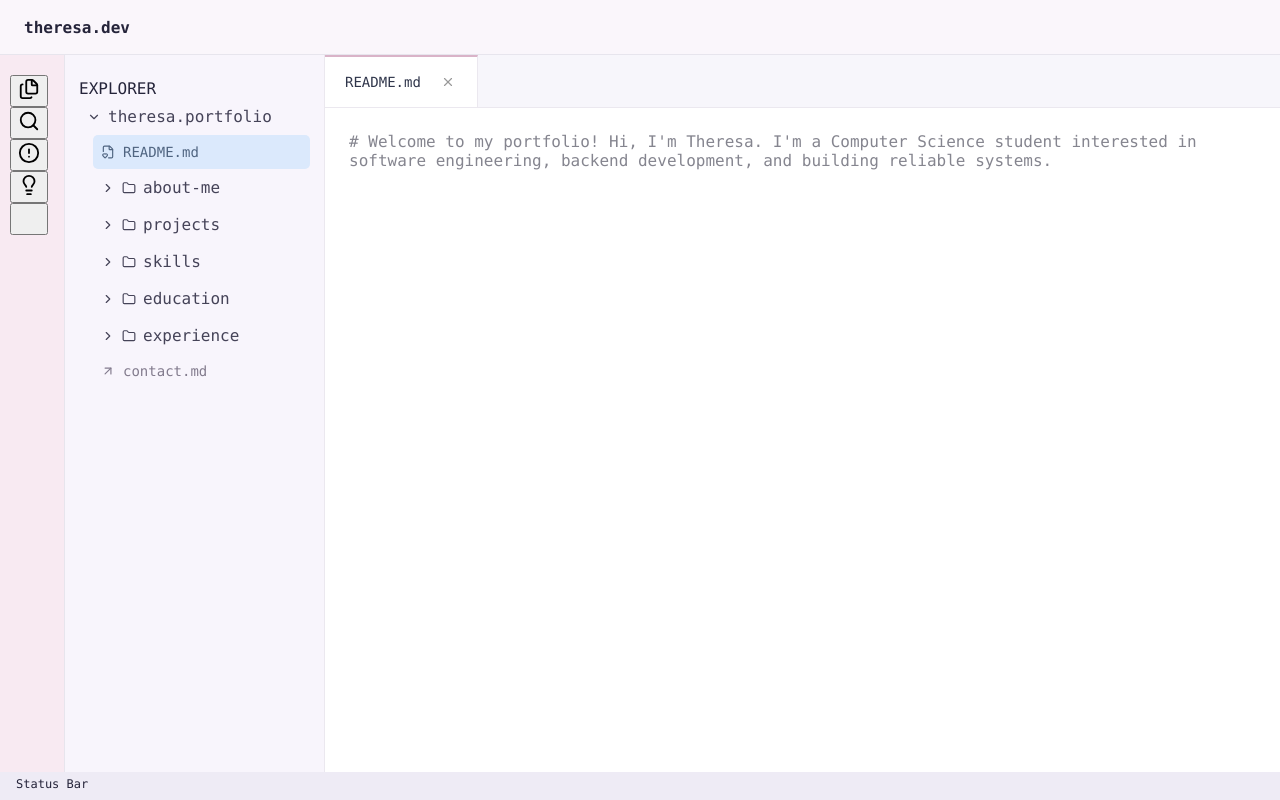
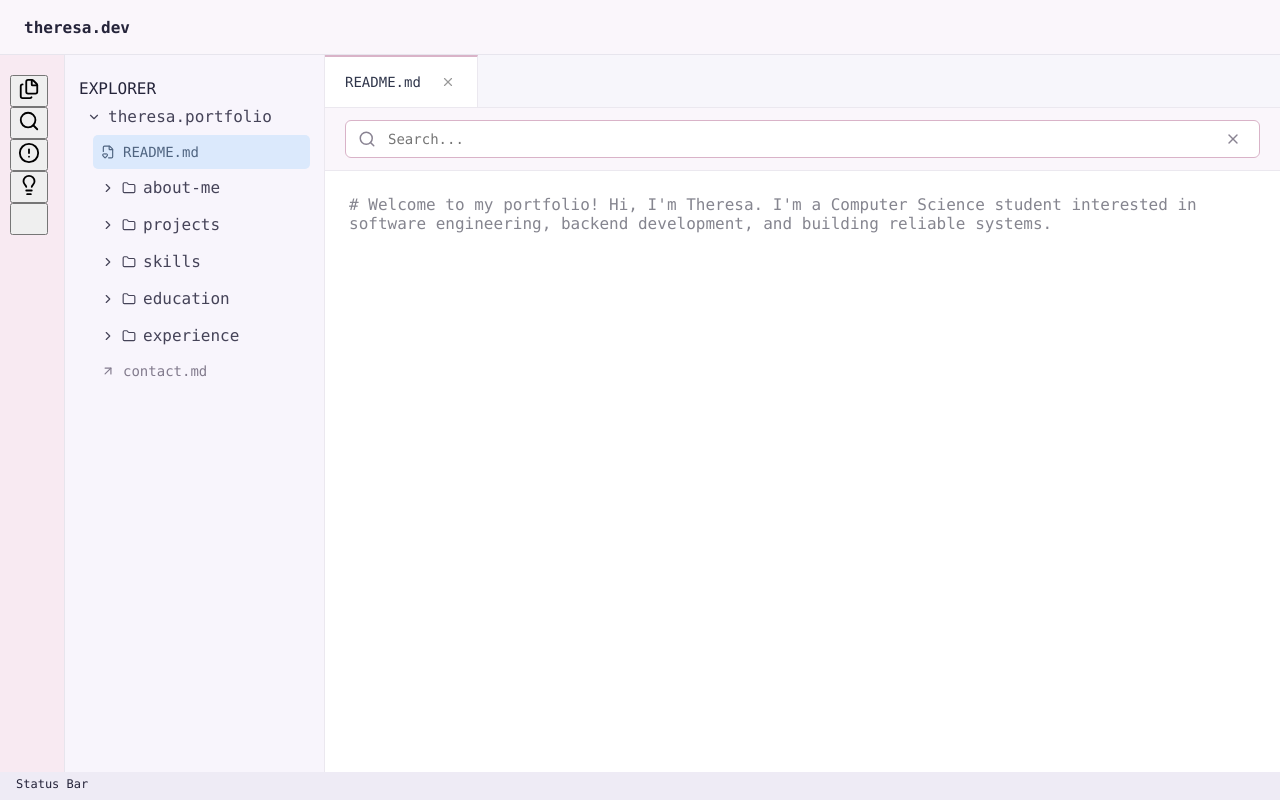
Before and after one commit to theresa-ta/theresata-portfolio, a React (Vite) app in the folder portfolio-frontend/: page / in a window 1280 px wide. Both pictures are taken after a click on the button 29 px from the left and 123 px from the top of the page. Built offline with nearby package versions, Linux system fonts and the light colour scheme; some icons are missing.

Commit message:
Created search bar and functionality.

```diff
--- a/portfolio-frontend/src/App.css
+++ b/portfolio-frontend/src/App.css
@@ -201,3 +201,77 @@ after activity bar & file explorer take their widths
   background-color: #ebe8ef;
   border-radius: 4px;
 }
+/* CSS BAR */
+.search-panel {
+  width: 100%;
+  padding: 12px 20px;
+  background-color: #FAF6FB;
+  border-bottom: 1px solid #ebe8ef;
+}
+
+.search-input-container {
+  display: flex;
+  align-items: center;
+  gap: 10px;
+  padding: 9px 12px;
+  background-color: #ffffff;
+  border: 1px solid #d9b3c8;
+  border-radius: 6px;
+  color: #898392;
+}
+
+.search-input-container input {
+  flex: 1;
+  border: none;
+  outline: none;
+  background: transparent;
+  font-family: Consolas, "Courier New", monospace;
+  font-size: 14px;
+  color: #25243a;
+}
+
+.search-input-container button {
+  display: flex;
+  align-items: center;
+  justify-content: center;
+  border: none;
+  background: transparent;
+  color: #898392;
+  cursor: pointer;
+}
+
+.search-input-container button:hover {
+  color: #625477;
+}
+
+.search-results {
+  margin-top: 8px;
+  max-height: 250px;
+  overflow-y: auto;
+}
+
+.search-result {
+  padding: 10px 12px;
+  border-radius: 5px;
+  cursor: pointer;
+  color: #625477;
+}
+
+.search-result:hover {
+  background-color: #f0e4f2;
+}
+
+.search-result-preview {
+  margin-top: 4px;
+  font-size: 12px;
+  color: #898392;
+  white-space: nowrap;
+  overflow: hidden;
+  text-overflow: ellipsis;
+}
+
+.no-results {
+  padding: 12px;
+  color: #898392;
+  font-size: 13px;
+}
--- a/portfolio-frontend/src/App.jsx
+++ b/portfolio-frontend/src/App.jsx
@@ -5,6 +5,8 @@ import { useState } from 'react'
 
 function App() {
     const [activeActivity, setActiveActivity] = useState("explorer")
+    const [isSearchOpen, setIsSearchOpen] = useState(false)
+    const [searchQuery, setSearchQuery] = useState("")
     const [isRootOpen, setIsRootOpen] = useState(true)
     const [isAboutMeOpen, setIsAboutMeOpen] = useState(false)
     const [isProjectsOpen, setIsProjectsOpen] = useState(false)
@@ -54,6 +56,9 @@ function App() {
         }
     }
 
+    const searchResults = Object.entries(fileContents).filter(([fileName, content]) => content.toLowerCase().includes(searchQuery.toLowerCase())
+    )
+
     return (
         <div className="app">
             <header className="top-navigation">
@@ -72,7 +77,10 @@ function App() {
 
                     <button
                         className={activeActivity === "search" ? "activity-icon active-activity" : "activity-icon"}
-                        onClick={() => setActiveActivity("search")}
+                        onClick={() => {
+                            setActiveActivity("search")
+                            setIsSearchOpen(!isSearchOpen)
+                        }}
                     >
                         <Search size={22} />
                     </button>
@@ -240,6 +248,51 @@ function App() {
                     ))}
                 </div>
 
+                {isSearchOpen && (
+                    <div className="search-panel">
+                        <div className="search-input-container">
+                            <Search size={18} />
+
+                            <input
+                                type="text"
+                                placeholder="Search..."
+                                autoFocus
+                                value={searchQuery}
+                                onChange={(event) => setSearchQuery(event.target.value)}
+                            />
+
+                            <button onClick={() => setIsSearchOpen(false)}>
+                                <X size={16} />
+                            </button>
+                        </div>
+                        {searchQuery && (
+                            <div className="search-results">
+                                {searchResults.length > 0 ? (
+                                    searchResults.map(([fileName, content]) => (
+                                        <div
+                                            key={fileName}
+                                            className="search-result"
+                                            onClick={() => {
+                                                openFile(fileName)
+                                                setIsSearchOpen(false)
+                                            }}
+                                        >
+                                            <div>{fileName}</div>
+                                            <div className="search-result-preview">
+                                                {content}
+                                            </div>
+                                        </div>
+                                    ))
+                                ) : (
+                                    <div className="no-results">
+                                        No matching files found.
+                                    </div>
+                                )}
+                            </div>
+                        )}
+                    </div>
+                )}
+
                 <div className="editor-content">
                     {fileContents[selectedFile]}
                 </div>
```
